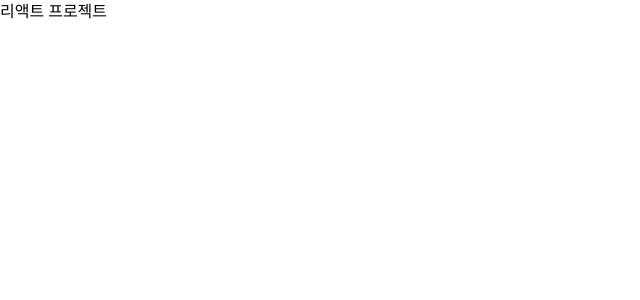
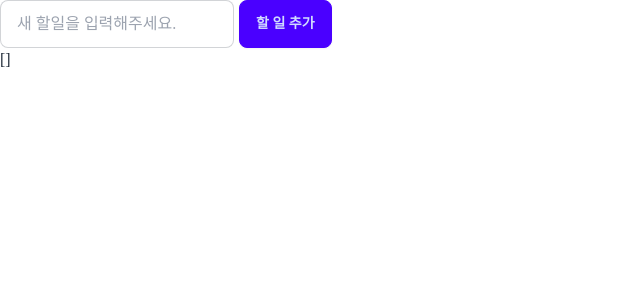
Before and after one commit to SangWon7242/todo_app_0928, a Next.js app: page / in a window 1280 px wide. Shown: the top 300 px of the page, without its empty margins (0-640 px from the left). Built offline with nearby package versions, Linux system fonts and the light colour scheme; a web font is replaced by a local one.

Commit message:
새 할일 추가

```diff
--- a/app/page.js
+++ b/app/page.js
@@ -1,3 +1,58 @@
-export default function Home() {
-  return <div>리액트 프로젝트</div>;
-}
+"use client";
+
+import React, { useState } from "react";
+
+const NewTodoForm = ({ addTodo: _addTodo }) => {
+  const [newTodoTitle, setNewTodoTitle] = useState("");
+
+  const addTodo = () => {
+    if (newTodoTitle.trim().length == 0) return;
+
+    const id = 1;
+    const title = newTodoTitle.trim();
+
+    const newTodo = {
+      id,
+      title,
+    };
+
+    _addTodo(newTodo);
+    setNewTodoTitle("");
+  };
+
+  return (
+    <form className="flex gap-[5px]" onSubmit={(e) => e.preventDefault()}>
+      <input
+        className="input input-bordered"
+        type="text"
+        value={newTodoTitle}
+        placeholder="새 할일을 입력해주세요."
+        onChange={(e) => setNewTodoTitle(e.target.value)}
+      />
+      <button className="btn btn-primary" onClick={addTodo}>
+        할 일 추가
+      </button>
+    </form>
+  );
+};
+
+const TodoList = ({ todos }) => {
+  return <>{JSON.stringify(todos)}</>;
+};
+
+const App = () => {
+  const [todos, setTodos] = useState([]);
+
+  const addTodo = (newTodo) => {
+    setTodos([...todos, newTodo]);
+  };
+
+  return (
+    <>
+      <NewTodoForm addTodo={addTodo} />
+      <TodoList todos={todos} />
+    </>
+  );
+};
+
+export default App;
--- a/tailwind.config.js
+++ b/tailwind.config.js
@@ -13,5 +13,5 @@ module.exports = {
       },
     },
   },
-  plugins: [],
+  plugins: [require("daisyui")],
 };
```
Also changed, not shown: package.json (+6 -5 lines), 1 other file (tests, documents, lock files or other folders).
